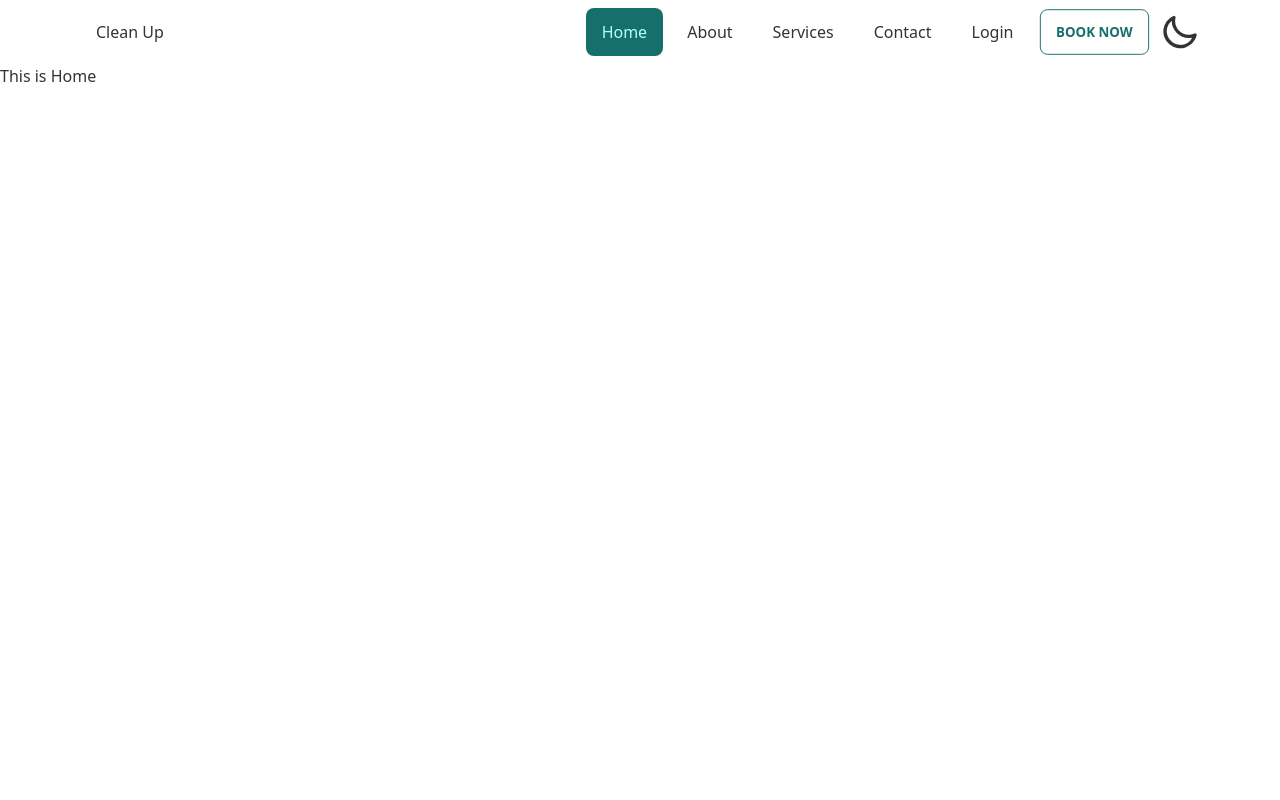
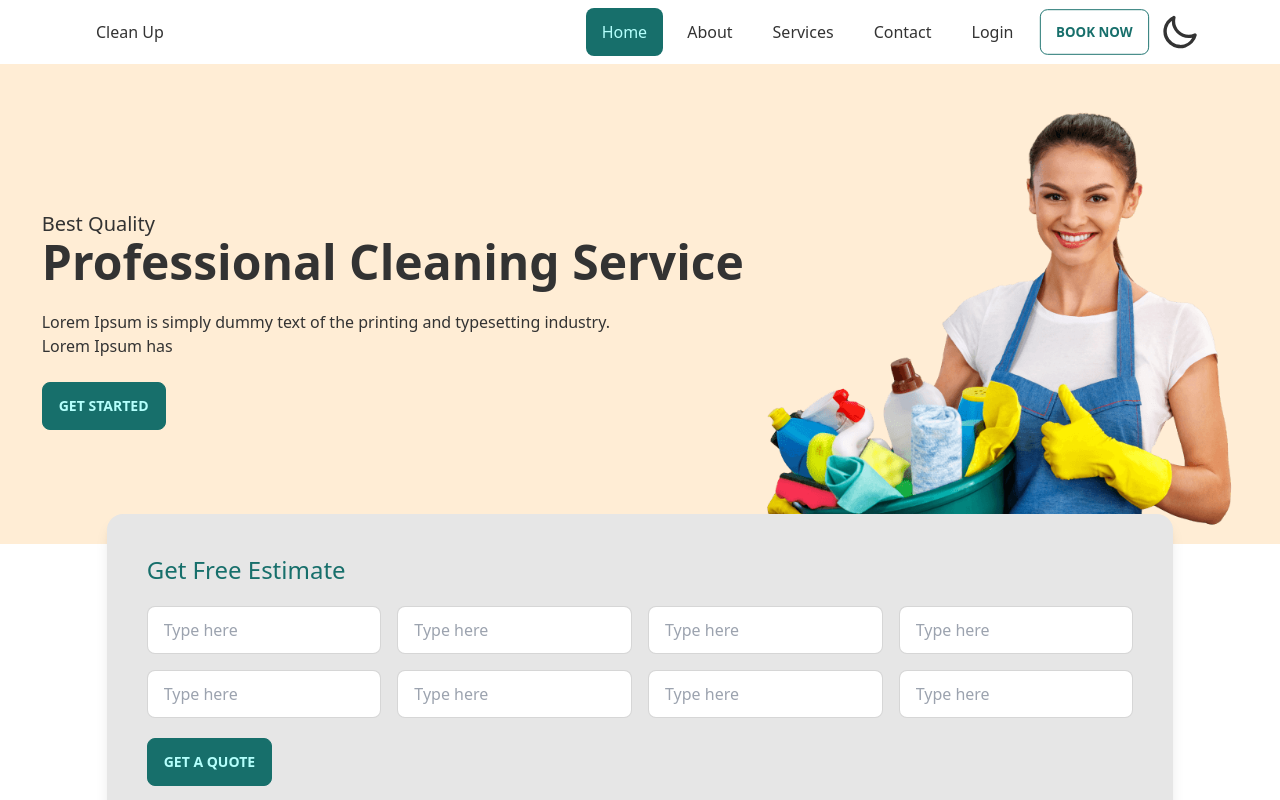
Before and after one commit to raselcsedev/clean-up, a React (Create React App) app: page / in a window 1280 px wide. Built offline with nearby package versions, Linux system fonts and the light colour scheme.

Commit message:
landing page designed

```diff
--- a/src/App.js
+++ b/src/App.js
@@ -1,23 +1,20 @@
 import { Route, Routes } from "react-router-dom";
 import Navbar from "./components/Navbar";
-import Contract from "./pages/Contract";
-import Home from "./pages/Home";
-import About from "./pages/About";
-import Services from "./pages/Services";
-import Login from "./pages/Login";
-
+import {publicRoute} from "./routes/publicRoutes"
 
 
 function App() {
+
+
   return (
     <>
       <Navbar>
         <Routes>
-          <Route path="/" element={<Home />} ></Route>
-          <Route path="/about" element={<About />} ></Route>
-          <Route path="/contact" element={<Contract />} ></Route>
-          <Route path="/services" element={<Services />} ></Route>
-          <Route path="/login" element={<Login />} ></Route>
+          {
+            publicRoute.map(({path, Component}, index)=>(
+              <Route key={index} path={path} element={<Component/>}/>
+            ))
+          }
         </Routes>
       </Navbar>
     </>
--- a/src/components/Navbar.js
+++ b/src/components/Navbar.js
@@ -11,7 +11,7 @@ const Navbar = ({ children }) => {
                 <input id="my-drawer-3" type="checkbox" class="drawer-toggle" />
                 <div class="drawer-content flex flex-col">
 
-                    <div class="w-full navbar lg:px-20 bg-base-100">
+                    <div class="w-full navbar z-50 fixed top-0 lg:px-20 bg-base-100">
 
                         <div class="flex-1 px-2 mx-2">Clean Up</div>
                         <div class="flex-none lg:hidden">
--- /dev/null
+++ b/src/pages/Contact.js
@@ -0,0 +1,11 @@
+import React from 'react';
+
+const Contact = () => {
+    return (
+        <div>
+            <h1>This is Contact</h1>
+        </div>
+    );
+};
+
+export default Contact;
--- a/src/pages/Contract.js
+++ /dev/null
@@ -1,11 +0,0 @@
-import React from 'react';
-
-const Contract = () => {
-    return (
-        <div>
-            <h1>This is Contract</h1>
-        </div>
-    );
-};
-
-export default Contract;
--- a/src/pages/Home.js
+++ b/src/pages/Home/Home.js
@@ -1,9 +1,10 @@
 import React from 'react';
+import Landing from './Landing';
 
 const Home = () => {
     return (
         <div>
-            <h1>This is Home</h1>
+            <Landing/>
         </div>
     );
 };
--- /dev/null
+++ b/src/pages/Home/Landing.js
@@ -0,0 +1,98 @@
+import React from "react";
+import BucketGirl from "../../assets/image/bucketgirl.png";
+
+const Landing = () => {
+  return (
+    <div className='relative'>
+      <div class='hero h-screen lg:h-[60vh] bg-accent relative z-10 mt-16'>
+        <div class='hero-content flex-col lg:flex-row'>
+          <div>
+            <p
+              data-aos='fade-right'
+              data-aos-duration='1000'
+              data-aos-delay='200'
+              className='text-xl'
+            >
+              Best Quality
+            </p>
+            <h1
+              data-aos='fade-right'
+              data-aos-delay='400'
+              data-aos-duration='900'
+              class='text-5xl font-bold'
+            >
+              Professional Cleaning Service
+            </h1>
+            <p
+              data-aos='fade-right'
+              data-aos-delay='600'
+              data-aos-duration='800'
+              class='py-6 max-w-xl'
+            >
+              Lorem Ipsum is simply dummy text of the printing and typesetting
+              industry. Lorem Ipsum has
+            </p>
+            <button
+              data-aos='zoom-in'
+              data-aos-delay='1300'
+              class='btn btn-primary'
+            >
+              Get Started
+            </button>
+          </div>
+          <div className='h-[60vh] shrink-0'>
+            <img src={BucketGirl} class='h-full' alt='' />
+          </div>
+        </div>
+      </div>
+      <div className='rounded-2xl mx-auto mt-[-30px] relative z-20 bg-base-200 shadow-lg p-10 w-5/6'>
+        <h1 className='text-2xl mb-5 text-primary'>Get Free Estimate</h1>
+        <div className='grid grid-cols-1 md:grid-cols-2 lg:grid-cols-4 gap-4 '>
+          <input
+            type='text'
+            placeholder='Type here'
+            class='input input-bordered w-full'
+          />
+          <input
+            type='text'
+            placeholder='Type here'
+            class='input input-bordered w-full'
+          />
+          <input
+            type='text'
+            placeholder='Type here'
+            class='input input-bordered w-full'
+          />
+          <input
+            type='text'
+            placeholder='Type here'
+            class='input input-bordered w-full'
+          />
+          <input
+            type='text'
+            placeholder='Type here'
+            class='input input-bordered w-full'
+          />
+          <input
+            type='text'
+            placeholder='Type here'
+            class='input input-bordered w-full'
+          />
+          <input
+            type='text'
+            placeholder='Type here'
+            class='input input-bordered w-full'
+          />
+          <input
+            type='text'
+            placeholder='Type here'
+            class='input input-bordered w-full'
+          />
+        </div>
+        <button className='btn btn-primary mt-5'>Get a Quote</button>
+      </div>
+    </div>
+  );
+};
+
+export default Landing;
--- /dev/null
+++ b/src/routes/publicRoutes.js
@@ -0,0 +1,14 @@
+import Home from "../pages/Home/Home";
+import Contact from "../pages/Contact";
+import Login from "../pages/Login";
+import About from "../pages/About";
+import Services from "../pages/Services";
+
+
+export const publicRoute = [
+  { path: "/", name: "Home", Component: Home },
+  { path: "/contact", name: "Contact", Component: Contact },
+  { path: "/login", name: "Login", Component: Login },
+  { path: "/about", name: "About", Component: About },
+  { path: "/services", name: "Services", Component: Services },
+];
```
Also changed, not shown: src/assets/image/bucketgirl.png (added), src/routes/privateRoutes.js (added).
